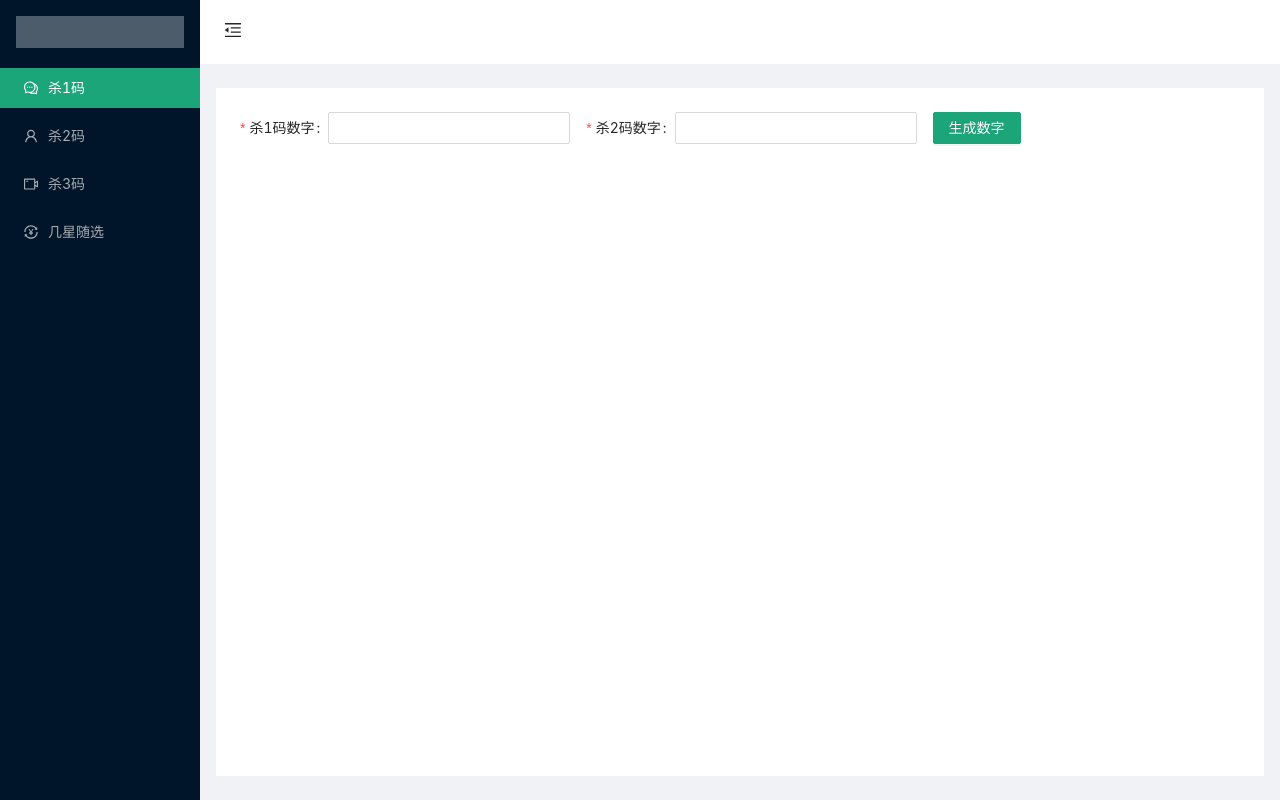
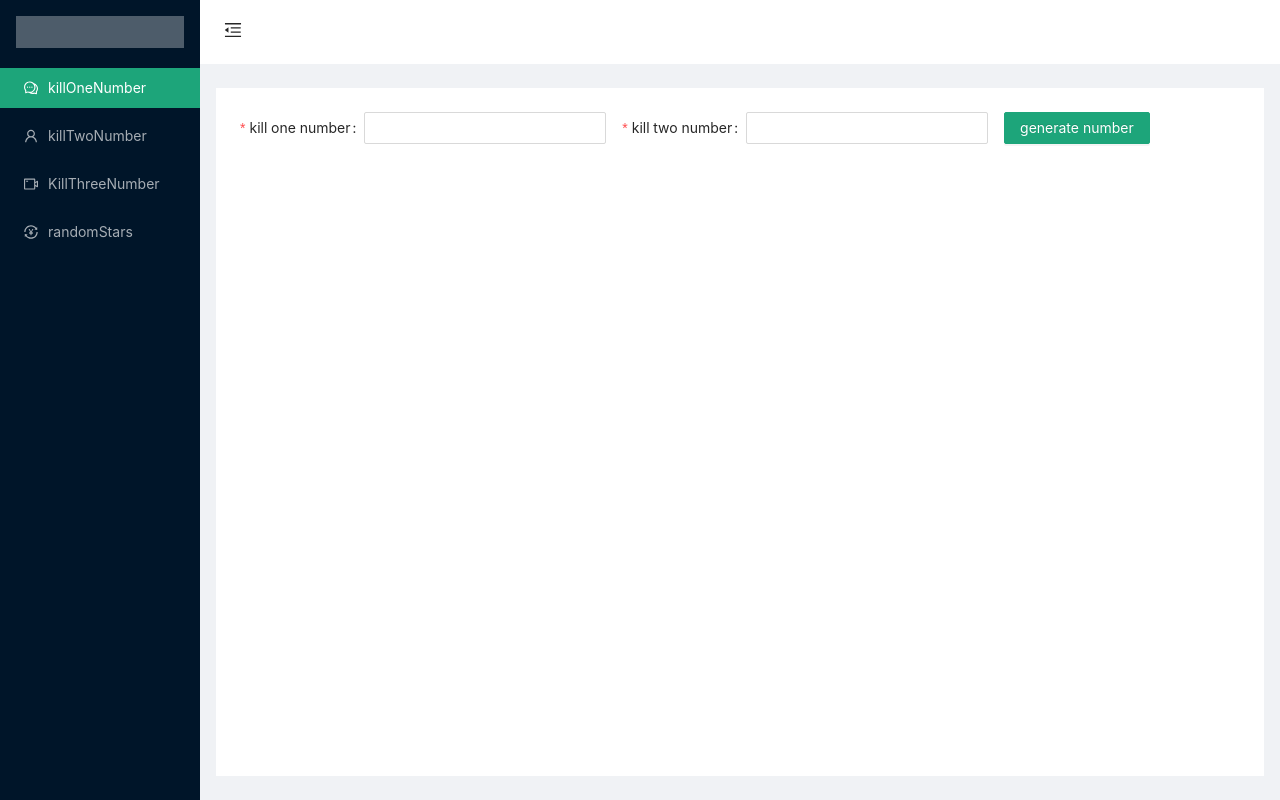
Before and after one commit to sponia-joker/shahao, a React (Create React App) app: page /kill-two-number in a window 1280 px wide. Built offline with nearby package versions, Linux system fonts and the light colour scheme.

Commit message:
change to english

```diff
--- a/src/App.js
+++ b/src/App.js
@@ -35,16 +35,16 @@ const App = () => {
             <div className="logo"></div>
             <Menu theme="dark" mode="inline" defaultSelectedKeys={["1"]}>
               <Menu.Item key="1" icon={<CommentOutlined />}>
-                <Link to="/">杀1码</Link>
+                <Link to="/">killOneNumber</Link>
               </Menu.Item>
               <Menu.Item key="2" icon={<UserOutlined />}>
-                <Link to="/kill-two-number">杀2码</Link>
+                <Link to="/kill-two-number">killTwoNumber</Link>
               </Menu.Item>
               <Menu.Item key="3" icon={<VideoCameraOutlined />}>
-                <Link to="/kill-three-number">杀3码</Link>
+                <Link to="/kill-three-number">KillThreeNumber</Link>
               </Menu.Item>
               <Menu.Item key="4" icon={<TransactionOutlined />}>
-                <Link to="/stars-random">几星随选</Link>
+                <Link to="/stars-random">randomStars</Link>
               </Menu.Item>
             </Menu>
           </Sider>
--- a/src/pages/KillOneNumber.js
+++ b/src/pages/KillOneNumber.js
@@ -34,12 +34,12 @@ const KillOneNumber = () => {
         onFinishFailed={onFinishFailed}
       >
         <Form.Item
-          label="杀1码数字"
+          label="kill one number"
           name="killNumberOne"
           rules={[
             {
               required: true,
-              message: "请输入杀1码数字",
+              message: "please inputkill one number",
             },
           ]}
         >
@@ -48,7 +48,7 @@ const KillOneNumber = () => {
 
         <Form.Item>
           <Button type="primary" htmlType="submit">
-            生成数字
+            generate number
           </Button>
         </Form.Item>
       </Form>
@@ -56,9 +56,9 @@ const KillOneNumber = () => {
         <div style={{ marginTop: 20 }}>
           <CopyToClipboard
             text={killOneNumberResult}
-            onCopy={() => message.info('复制成功')}
+            onCopy={() => message.info('copy successfully')}
           >
-            <Button type="primary">一键复制码数字</Button>
+            <Button type="primary">one-click copy</Button>
           </CopyToClipboard>
           <div className="display">{killOneNumberResult}</div>
         </div>
--- a/src/pages/KillThreeNumber.js
+++ b/src/pages/KillThreeNumber.js
@@ -35,12 +35,12 @@ const KillThreeNumber = () => {
         onFinishFailed={onFinishFailed}
       >
         <Form.Item
-          label="杀1码数字"
+          label="kill one number"
           name="killNumberOne"
           rules={[
             {
               required: true,
-              message: "请输入杀1码数字",
+              message: "please inputkill one number",
             },
           ]}
         >
@@ -48,24 +48,24 @@ const KillThreeNumber = () => {
         </Form.Item>
 
         <Form.Item
-          label="杀2码数字"
+          label="kill two number"
           name="killNumberTwo"
           rules={[
             {
               required: true,
-              message: "请输入杀2码数字",
+              message: "please input kill two number",
             },
           ]}
         >
           <Input />
         </Form.Item>
         <Form.Item
-          label="杀3码数字"
+          label="kill three number"
           name="killNumberThree"
           rules={[
             {
               required: true,
-              message: "请输入杀3码数字",
+              message: "please input kill three number",
             },
           ]}
         >
@@ -73,7 +73,7 @@ const KillThreeNumber = () => {
         </Form.Item>
         <Form.Item>
           <Button type="primary" htmlType="submit">
-            生成数字
+            generate number
           </Button>
         </Form.Item>
       </Form>
@@ -81,9 +81,9 @@ const KillThreeNumber = () => {
         <div style={{ marginTop: 20 }}>
           <CopyToClipboard
             text={killThreeNumberResult}
-            onCopy={() => message.info('复制成功')}
+            onCopy={() => message.info('copy successfully')}
           >
-            <Button type="primary">一键复制码数字</Button>
+            <Button type="primary">one-click copy</Button>
           </CopyToClipboard>
           <div className="display">{killThreeNumberResult}</div>
         </div>
--- a/src/pages/KillTwoNumber.js
+++ b/src/pages/KillTwoNumber.js
@@ -35,12 +35,12 @@ const KillTwoNumber = () => {
         onFinishFailed={onFinishFailed}
       >
         <Form.Item
-          label="杀1码数字"
+          label="kill one number"
           name="killNumberOne"
           rules={[
             {
               required: true,
-              message: "请输入杀1码数字",
+              message: "please input kill one number",
             },
           ]}
         >
@@ -48,12 +48,12 @@ const KillTwoNumber = () => {
         </Form.Item>
 
         <Form.Item
-          label="杀2码数字"
+          label="kill two number"
           name="killNumberTwo"
           rules={[
             {
               required: true,
-              message: "请输入杀2码数字",
+              message: "please input kill two number",
             },
           ]}
         >
@@ -61,7 +61,7 @@ const KillTwoNumber = () => {
         </Form.Item>
         <Form.Item>
           <Button type="primary" htmlType="submit">
-            生成数字
+            generate number
           </Button>
         </Form.Item>
       </Form>
@@ -69,9 +69,9 @@ const KillTwoNumber = () => {
         <div style={{ marginTop: 20 }}>
           <CopyToClipboard
             text={killTwoNumberResult}
-            onCopy={() => message.info('复制成功')}
+            onCopy={() => message.info('copy successfully')}
           >
-            <Button type="primary">一键复制码数字</Button>
+            <Button type="primary">one-click copy</Button>
           </CopyToClipboard>
           <div className="display">{killTwoNumberResult}</div>
         </div>
--- a/src/pages/StarsRandom.js
+++ b/src/pages/StarsRandom.js
@@ -40,24 +40,24 @@ const StarsRandom = () => {
         onFinishFailed={onFinishFailed}
       >
         <Form.Item
-          label="正集数量"
+          label="number of positive"
           name="numberOfPositive"
           rules={[
             {
               required: true,
-              message: "请输入正集数量",
+              message: "please input number of positive",
             },
           ]}
         >
           <InputNumber />
         </Form.Item>
         <Form.Item
-          label="几星模式"
+          label="stars mode"
           name="mode"
           rules={[
             {
               required: true,
-              message: "请输入几星模式",
+              message: "please input stars mode",
             },
           ]}
         >
@@ -69,7 +69,7 @@ const StarsRandom = () => {
         </Form.Item>
         <Form.Item>
           <Button type="primary" htmlType="submit">
-            生成数字
+            generate number
           </Button>
         </Form.Item>
       </Form>
@@ -77,9 +77,9 @@ const StarsRandom = () => {
         <div style={{ marginTop: 20 }}>
           <CopyToClipboard
             text={positiveSet}
-            onCopy={() => message.info("复制成功")}
+            onCopy={() => message.info("copy successfully")}
           >
-            <Button type="primary">一键复制正集数字</Button>
+            <Button type="primary">one-click copy</Button>
           </CopyToClipboard>
           <div className="display">{positiveSet}</div>
         </div>
@@ -88,9 +88,9 @@ const StarsRandom = () => {
         <div style={{ marginTop: 20 }}>
           <CopyToClipboard
             text={antiset}
-            onCopy={() => message.info("复制成功")}
+            onCopy={() => message.info("copy successfully")}
           >
-            <Button type="primary">一键复制反集数字</Button>
+            <Button type="primary">one-click copy</Button>
           </CopyToClipboard>
           <div className="display">{antiset}</div>
         </div>
```
